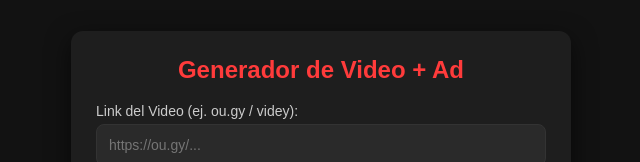
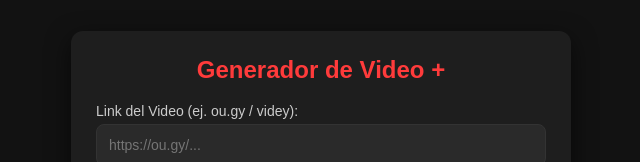
Before and after one commit to videocloudfare/video, a plain HTML site: page index.html in a window 1280 px wide. Shown: the part 178-340 px from the top of the page, without its empty margins (319-959 px from the left). Drawn offline with Linux system fonts and the light colour scheme.

```diff
--- a/index.html
+++ b/index.html
@@ -84,7 +84,7 @@
 <body>
 
   <div class="card">
-    <h2>Generador de Video + Ad</h2>
+    <h2>Generador de Video + </h2>
 
     <label for="vidUrl">Link del Video (ej. ou.gy / videy):</label>
     <input type="url" id="vidUrl" placeholder="https://ou.gy/..." required>
```
